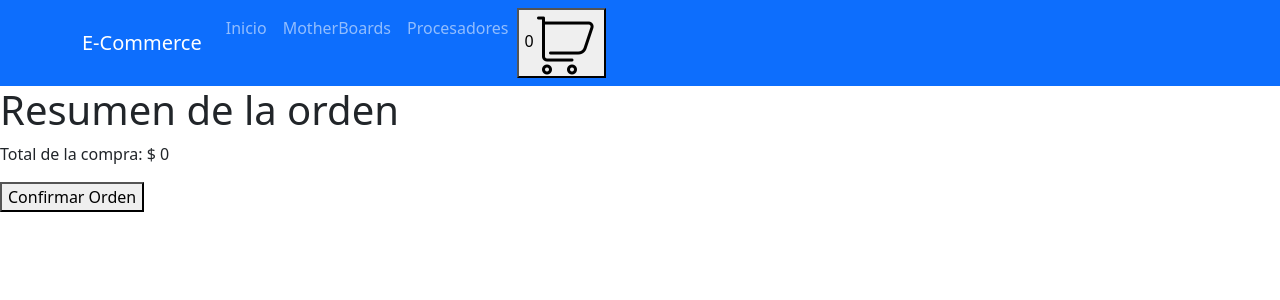
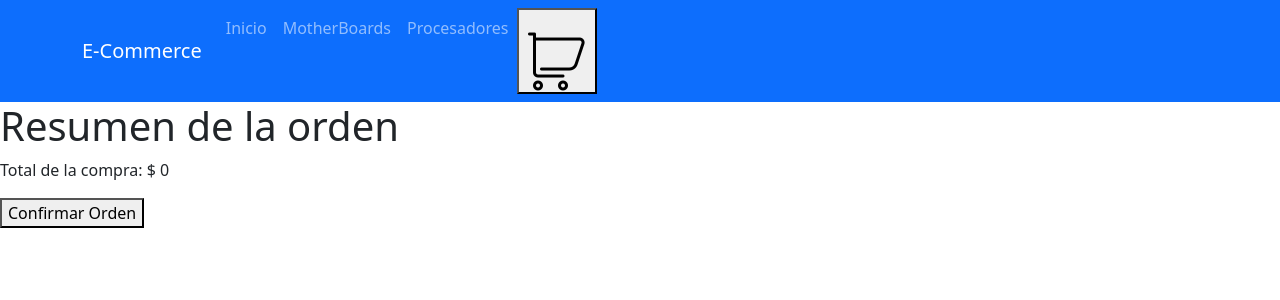
Before and after one commit to Alons13/Alonso-Valentino-React, a React (Create React App) app: page /checkout in a window 1280 px wide. Shown: the top 300 px of the page. Built offline with nearby package versions, Linux system fonts and the light colour scheme.

Commit message:
CommitHelp

```diff
--- a/src/CardContext/CardContext.jsx
+++ b/src/CardContext/CardContext.jsx
@@ -24,16 +24,35 @@ export const CardContextProvider = ({ children }) => {
         }
     };
 
-    const totalCard = card.reduce((acc, currentValue) => acc + currentValue.total, 0);
-    const totalQty = card.reduce((acc, currentValue) => acc + currentValue.cantidad, 0);
+    const getTotalCard = () => {
+      let totalCard = 0;
+      card.forEach((item) => {
+        let subTotal = item.price * item.quantity;
+        totalCard += subTotal;
+      });
+      return totalCard;
+    };
+    const getCardCounter = () => {
+      let totalQuantity = 0;
+
+      card.forEach((item) => {
+        totalQuantity += item.quantity;
+      });
+      return totalQuantity;
+    };
+
+
+
+    //const totalCard = card.reduce((acc, currentValue) => acc + currentValue.total, 0);
+    //const totalQty = card.reduce((acc, currentValue) => acc + currentValue.cantidad, 0);
 
     useEffect(() => {
         setCard(card);
     }, [card]);
 
-    useEffect(() => {
-        setTotal(totalCard)
-    }, [totalCard]);
+    //useEffect(() => {
+    //    setTotal(totalCard)
+    //}, [totalCard]);
 
     const isInCard = (id) => {
       return card.some((items) => items.id === id)
@@ -55,7 +74,7 @@ export const CardContextProvider = ({ children }) => {
 
 
     return (
-        <CardContext.Provider value={{card, addCard, removeItem, clearList, isCardEmpty, totalQty, total}}>
+        <CardContext.Provider value={{card, addCard, removeItem, clearList, isCardEmpty,  total, getTotalCard, getCardCounter}}>
           {children}
         </CardContext.Provider>
       )
--- a/src/components/Card/Card.jsx
+++ b/src/components/Card/Card.jsx
@@ -5,7 +5,7 @@ import swal from 'sweetalert';
 
 
 const Card = () => {
-    const { card, clearList, isCardEmpty, total, removeItem } =
+    const { card, clearList, isCardEmpty, getTotalCard, removeItem } =
       useContext(CardContext);
 
       if (isCardEmpty) {
@@ -72,7 +72,7 @@ const Card = () => {
               </Link>
 
             </div>
-            <p>  Total de la compra: $ {total}</p>
+            <p>  Total de la compra: $ {getTotalCard}</p>
           </div>
         </>
       );
--- a/src/components/CardWidget/CardWidget.jsx
+++ b/src/components/CardWidget/CardWidget.jsx
@@ -3,13 +3,13 @@ import { CardContext } from "../../CardContext/CardContext";
 
 const CardWidget = () => {
 
-    const { totalQty } = useContext(CardContext)
+    const { getCardCounter } = useContext(CardContext)
 
     return(
         <button>
-            {totalQty
-          ? <p>{totalQty}</p>
-          : `${totalQty}`
+            {getCardCounter
+          ? <p>{getCardCounter}</p>
+          : `${getCardCounter}`
         }
             <img src={'./images/cart.png'} alt='cart-widget'/>
 
--- a/src/components/Item/Item.jsx
+++ b/src/components/Item/Item.jsx
@@ -27,7 +27,7 @@ const Item = (props)  => {
         <p>
 
             {props.text.slice(0, 50)}
-            <p>{props.price}</p>
+            <p>${props.price}</p>
             <img src={props.img} style={{width:'200px'}} />
         </p>
 
```
